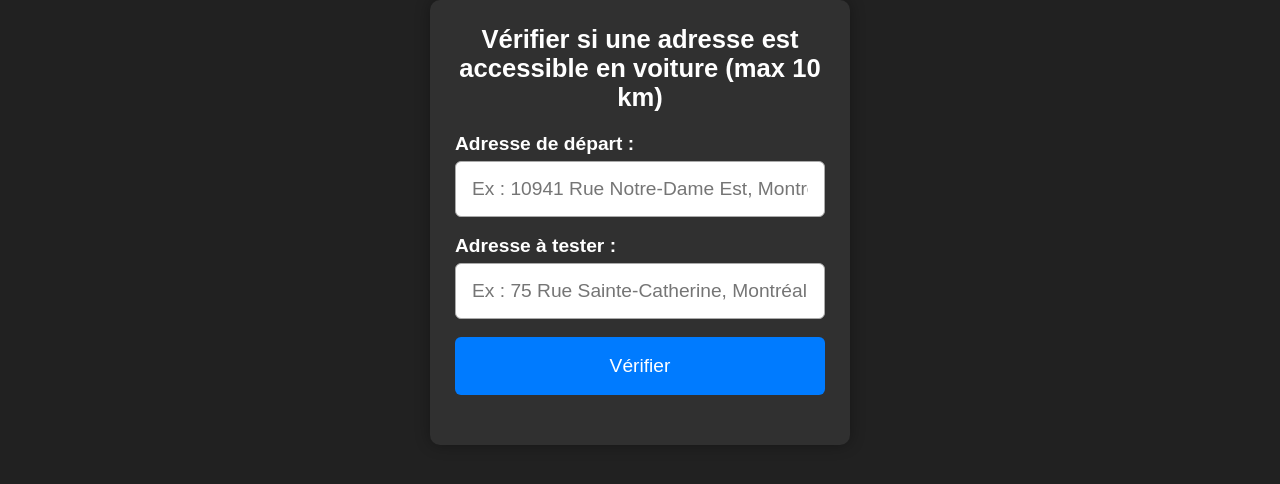
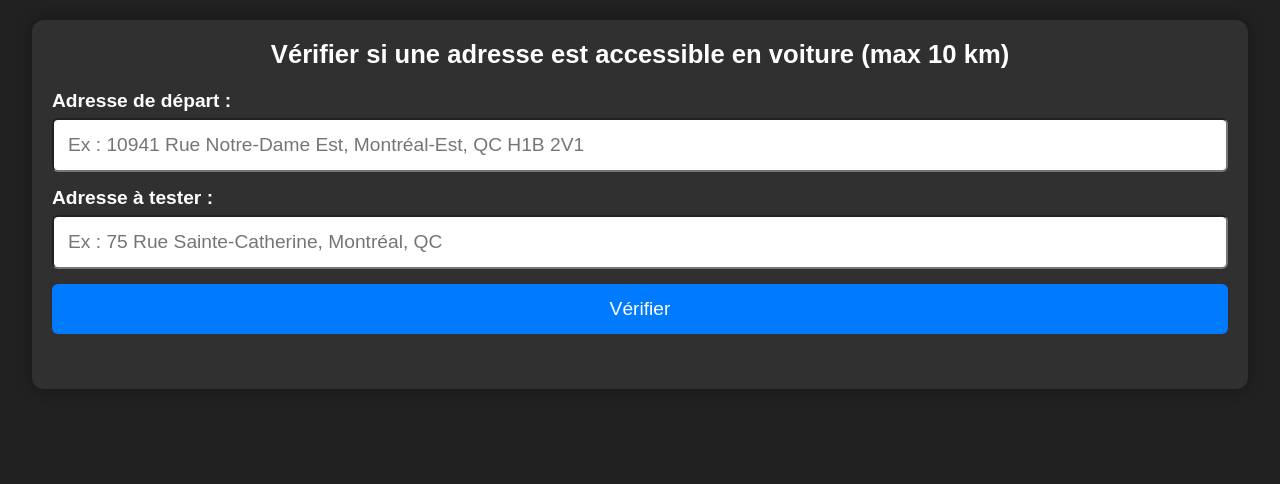
Before and after one commit to smalojean/GPS-Rayon, a plain HTML site: page index.html in a window 1280 px wide. Drawn offline with Linux system fonts and the light colour scheme; some packages are replaced by stand-ins of ours.

Commit message:
style v4

```diff
--- a/index.html
+++ b/index.html
@@ -2,6 +2,7 @@
 <html lang="fr">
 <head>
 <meta charset="UTF-8">
+<meta name="viewport" content="width=device-width, initial-scale=1">
 <title>Vérifier distance en voiture</title>
 <link rel="stylesheet" href="style.css">
 </head>
--- a/style.css
+++ b/style.css
@@ -6,13 +6,12 @@ body {
 }
 
 .container {
-    width: 100%;       /* prend toute la largeur disponible */
-    max-width: none;    /* pas de limite pour mobile */
-    margin: 0 auto;
+    width: 95%;        /* presque toute la largeur */
+    margin: 20px auto;
     background: #303030;
     color: white;
-    padding: 25px;
-    border-radius: 10px;
+    padding: 20px;
+    border-radius: 12px;
     box-shadow: 0 0 15px #0005;
     box-sizing: border-box;
 }
@@ -30,25 +29,20 @@ label {
     font-size: 1.2em;
 }
 
-input {
+input, button {
     width: 100%;
-    padding: 16px;
-    margin-bottom: 18px;
-    border: 1px solid #aaa;
+    font-size: 1.2em;
+    padding: 14px;
+    margin-bottom: 15px;
     border-radius: 6px;
-    font-size: 1.2em;
     box-sizing: border-box;
 }
 
 button {
-    width: 100%;
-    padding: 18px;
     background: #007bff;
     color: white;
     border: none;
-    border-radius: 6px;
     cursor: pointer;
-    font-size: 1.2em;
 }
 
 button:hover {
@@ -56,15 +50,7 @@ button:hover {
 }
 
 #result {
-    margin-top: 25px;
+    margin-top: 20px;
     font-size: 1.3em;
-    line-height: 1.5;
-    word-wrap: break-word;
+    line-height: 1.4;
 }
-
-/* Optionnel : grands écrans */
-@media (min-width: 600px) {
-    .container {
-        max-width: 420px; /* limite pour desktop/tablette */
-    }
-}
```
